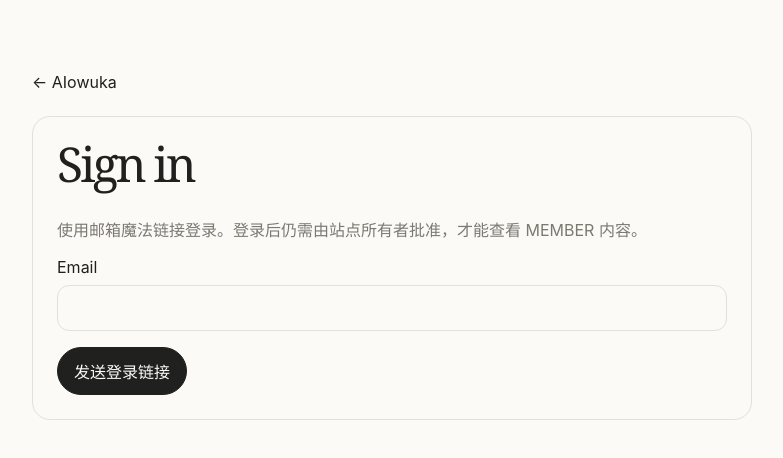
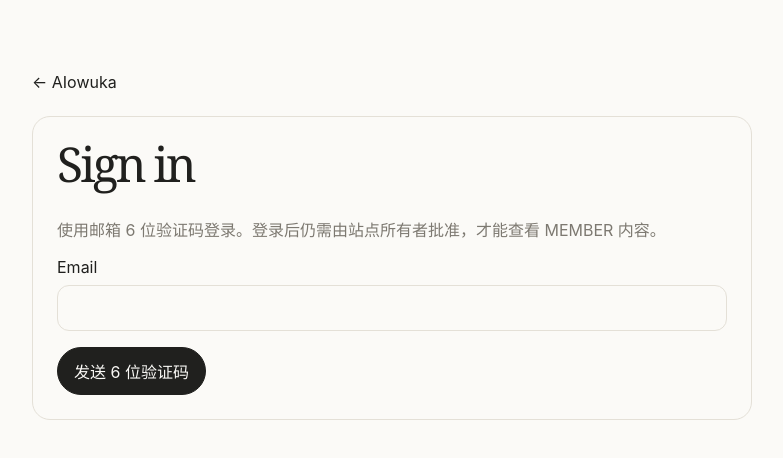
Before and after one commit to Aiowuka/Aiowuka.github.io, a Next.js app: page /login in a window 1280 px wide. Shown: the top 458 px of the page, without its empty margins (248-1031 px from the left). Built offline with nearby package versions, Linux system fonts and the light colour scheme.

Commit message:
fix: add six-digit otp login flow

```diff
--- a/app/login/page.tsx
+++ b/app/login/page.tsx
@@ -1,6 +1,40 @@
-import { sendMagicLink } from './actions'
+import { sendEmailOtp, verifyEmailOtp } from './actions'
 
-export default async function LoginPage({ searchParams }: { searchParams: Promise<{ sent?: string }> }) {
+const errorCopy: Record<string, string> = {
+  'invalid-email': '邮箱地址无效。',
+  'rate-limit': '发送太频繁，请稍后再试。',
+  'send-failed': '邮件发送失败，请稍后再试。',
+  'invalid-code': '验证码无效或已过期。',
+  'expired-flow': '本次登录已过期，请重新发送验证码。',
+}
+
+export default async function LoginPage({ searchParams }: { searchParams: Promise<{ sent?: string; error?: string }> }) {
   const params = await searchParams
-  return <main className="auth-shell"><a href="/">← AIowuka</a><div className="panel" style={{marginTop:24}}><h1 style={{fontSize:48}}>Sign in</h1><p className="muted">使用邮箱魔法链接登录。登录后仍需由站点所有者批准，才能查看 MEMBER 内容。</p>{params.sent && <p>登录链接已发送，请检查邮箱。</p>}<form action={sendMagicLink}><div className="field"><label htmlFor="email">Email</label><input id="email" name="email" type="email" required autoComplete="email" /></div><button className="button primary" type="submit">发送登录链接</button></form></div></main>
+  const error = params.error ? errorCopy[params.error] : null
+
+  return <main className="auth-shell">
+    <a href="/">← AIowuka</a>
+    <div className="panel" style={{marginTop:24}}>
+      <h1 style={{fontSize:48}}>Sign in</h1>
+      <p className="muted">使用邮箱 6 位验证码登录。登录后仍需由站点所有者批准，才能查看 MEMBER 内容。</p>
+      {error && <p>{error}</p>}
+      {params.sent ? <>
+        <p>验证码已发送。请输入邮件中的 6 位数字。</p>
+        <form action={verifyEmailOtp}>
+          <div className="field">
+            <label htmlFor="token">Verification code</label>
+            <input id="token" name="token" inputMode="numeric" autoComplete="one-time-code" pattern="[0-9]{6}" maxLength={6} required />
+          </div>
+          <button className="button primary" type="submit">验证并登录</button>
+        </form>
+        <p className="muted" style={{marginTop:16}}><a href="/login">重新发送</a></p>
+      </> : <form action={sendEmailOtp}>
+        <div className="field">
+          <label htmlFor="email">Email</label>
+          <input id="email" name="email" type="email" required autoComplete="email" />
+        </div>
+        <button className="button primary" type="submit">发送 6 位验证码</button>
+      </form>}
+    </div>
+  </main>
 }
```
